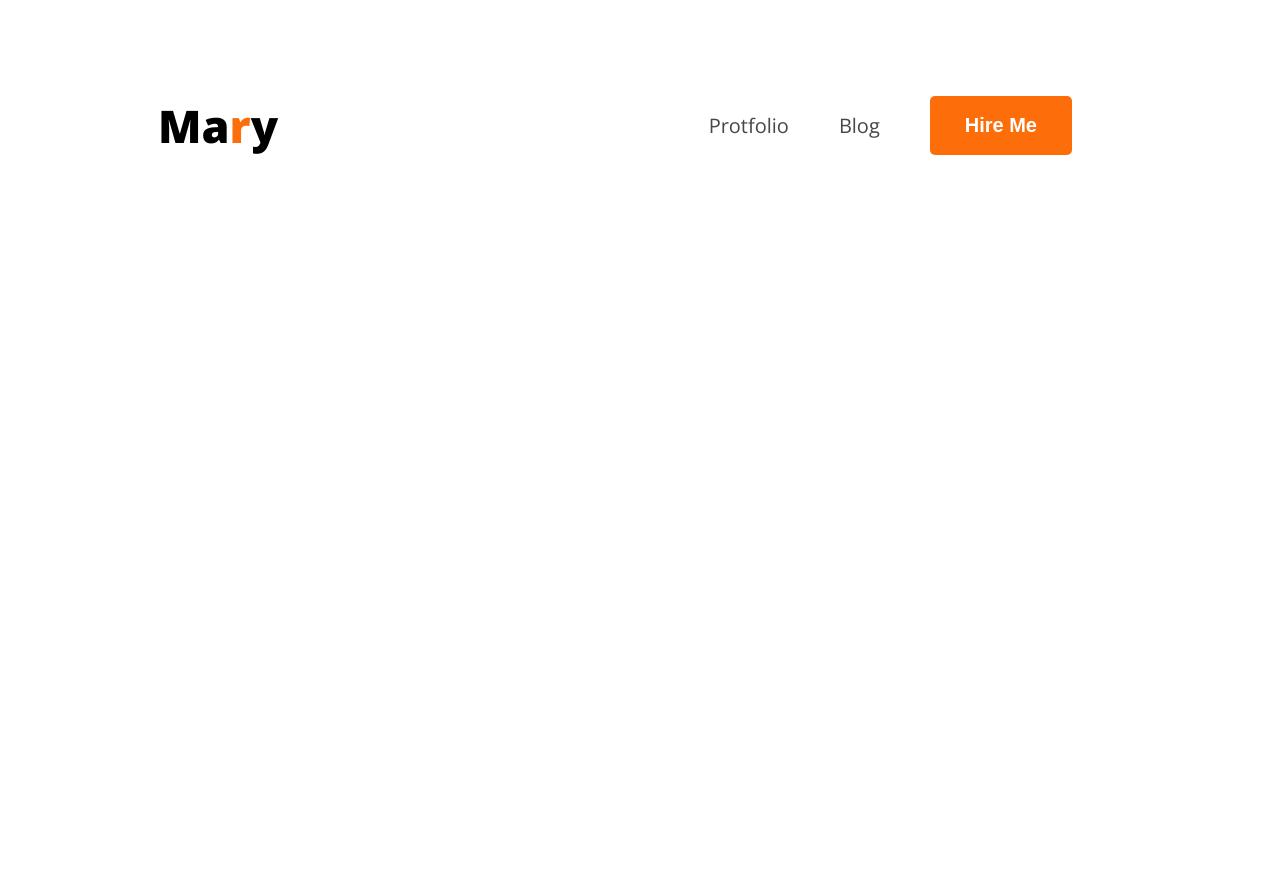
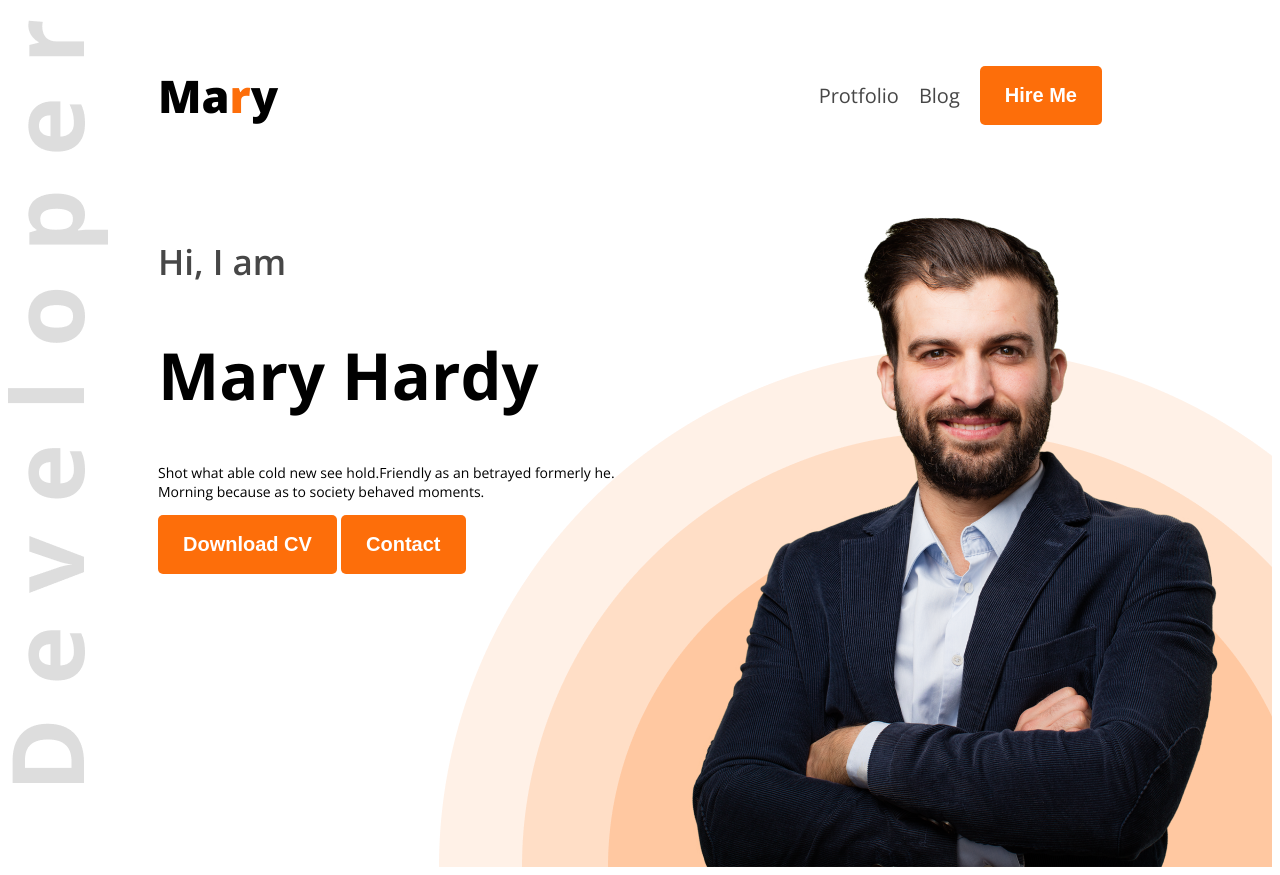
Before and after one commit to Shahrierrafat/webdeveloper_protfolio, a plain HTML site: page index.html in a window 1280 px wide. Before the commit the page ends 800 px from the top, so only its background shows below. Drawn offline with nearby package versions, Linux system fonts and the light colour scheme.

Commit message:
02/07/2025first update

```diff
--- a/index.html
+++ b/index.html
@@ -13,7 +13,7 @@
 </head>
 
 <body class="open-sans-normal">
-    <header>
+    <header class="header">
         <nav>
             <h3 class="nav-title">Ma<span class="text-color">r</span>y</h3>
             <ul class="nav-text">
@@ -21,8 +21,19 @@
                 <li><a class="dark-color" href="">Blog</a></li>
                 <li><a href=""><button class="btn-color">Hire Me</button></a></li>
             </ul>
+            </nav>
+            <div class="banner">
+                <div class="banner-content">
+                    <h4 class="banner-greetings dark-color">Hi, I am</h4>
+                    <h1 class="banner-title">Mary Hardy</h1>
+                    <p class="banner-description">Shot what able cold new see hold.Friendly as an betrayed formerly he. Morning because as to
+                        society behaved moments.</p>
+                        <button class="btn-color">Download CV</button>
+                        <button class="btn-color">Contact</button>
+                </div>
+                <img class="banner-profile-picture" src="images/hardy.png" alt="">
+            </div>
 
-        </nav>
     </header>
     <main>
 
--- a/styles/protfolio.css
+++ b/styles/protfolio.css
@@ -12,7 +12,7 @@ nav {
     display: flex;
     align-items: center;
     justify-content: space-between;
-    margin: 50px 150px;
+    margin: 20px 150px;
 }
 
 /* shared text color */
@@ -33,16 +33,19 @@ nav {
 nav ul {
     display: flex;
     align-items: center;
+
 }
 
 nav ul li {
     list-style: none;
-    margin-right: 50px;
+    margin-right: 20px;
+
 }
 
 nav li a {
     text-decoration: none;
     font-size: 20px;
+
 }
 
 .dark-color {
@@ -54,9 +57,38 @@ nav li a {
     background-color: #FD6E0A;
     font-weight: bold;
     color: white;
-    padding: 18px 35px;
+    padding: 18px 25px;
     border-radius: 5px;
     font-size: 20px;
-    border-style: none;
+    border: none;
 
 }
+/* Header */
+.header{
+    background-image: url("../images/developer.png") , url(../images/header_bg.png);
+    background-repeat: no-repeat;
+    background-position: top left , right bottom;
+}
+/* banner styles */
+.banner{
+    display: flex;
+    justify-content: space-between;
+    margin: 0 45px 0 150px;
+}
+.banner-greetings{
+    font-size: 35px;
+    font-weight: 600;
+}
+.banner-title{
+    font-weight: bold;
+    font-size: 65px;
+}
+.banner-description{
+    font-size: 14px;
+}
+.banner-profile-picture{
+    background-image: url("");
+}
+.banner-content{
+    max-width: 580px;
+}
```
